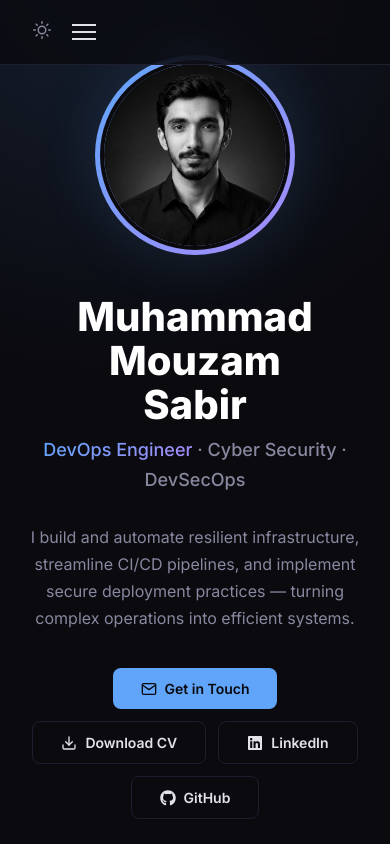
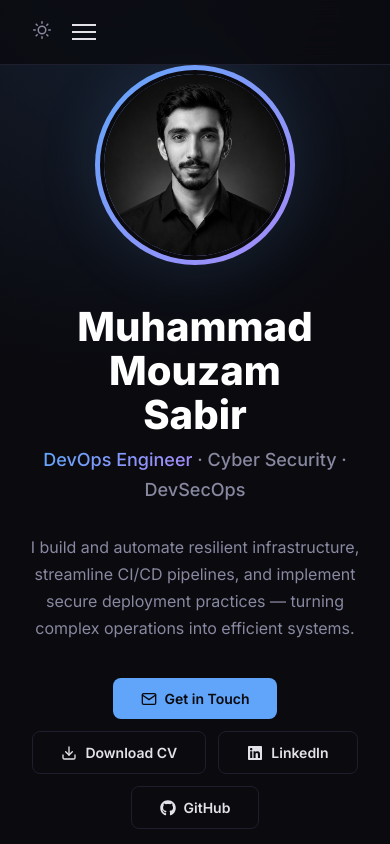
Before and after one commit to mouzam-sabir/mouzam-sabir-portfolio, a React (Vite) app in the folder client/: page / in a window 390 px wide. Shown: the top 844 px of the page. Built offline with nearby package versions, Linux system fonts and the light colour scheme.

Commit message:
Update index.css

```diff
--- a/client/src/styles/index.css
+++ b/client/src/styles/index.css
@@ -597,7 +597,7 @@ a:hover { opacity: .85; }
   flex-direction: column-reverse;
   text-align: center;
   gap: 40px;
-  padding-top: 30px;
+  padding-top: 50px;
   }
   .hero-buttons { justify-content: center; }
   .hero-image-ring { width: 200px; height: 200px; }
```
